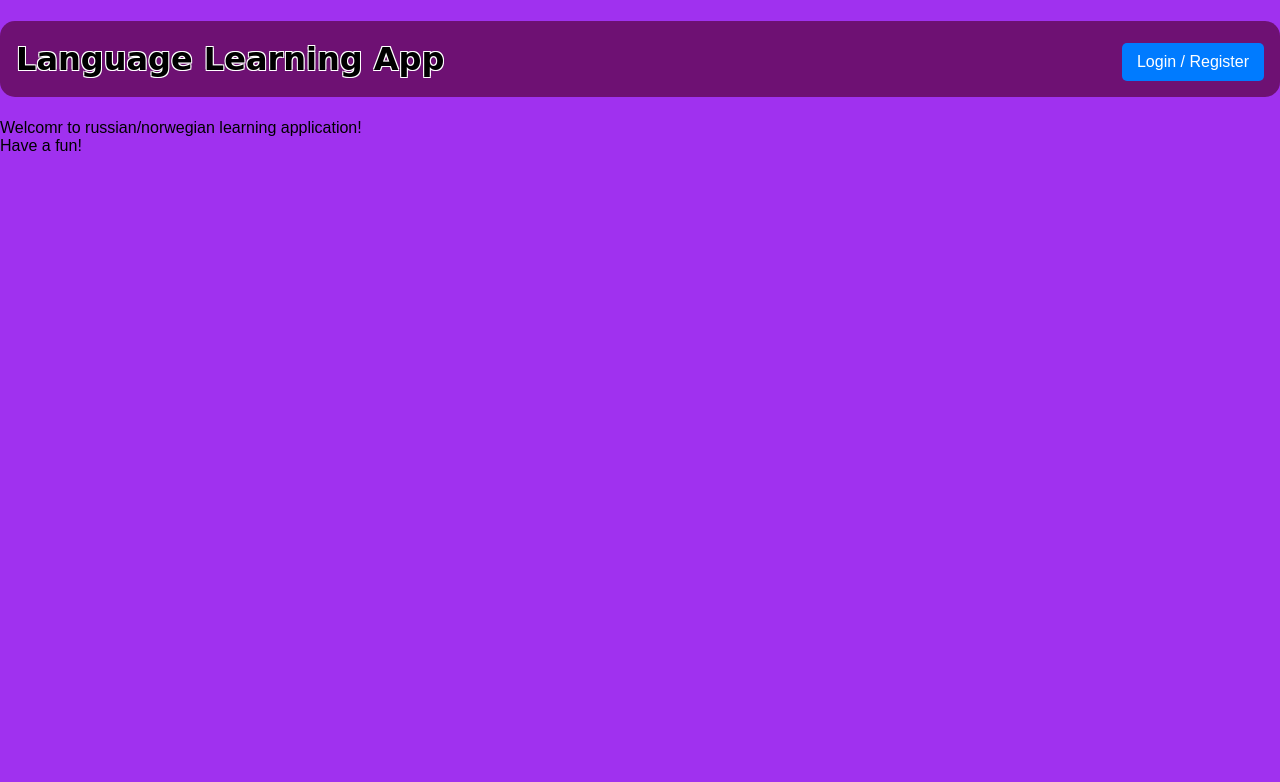
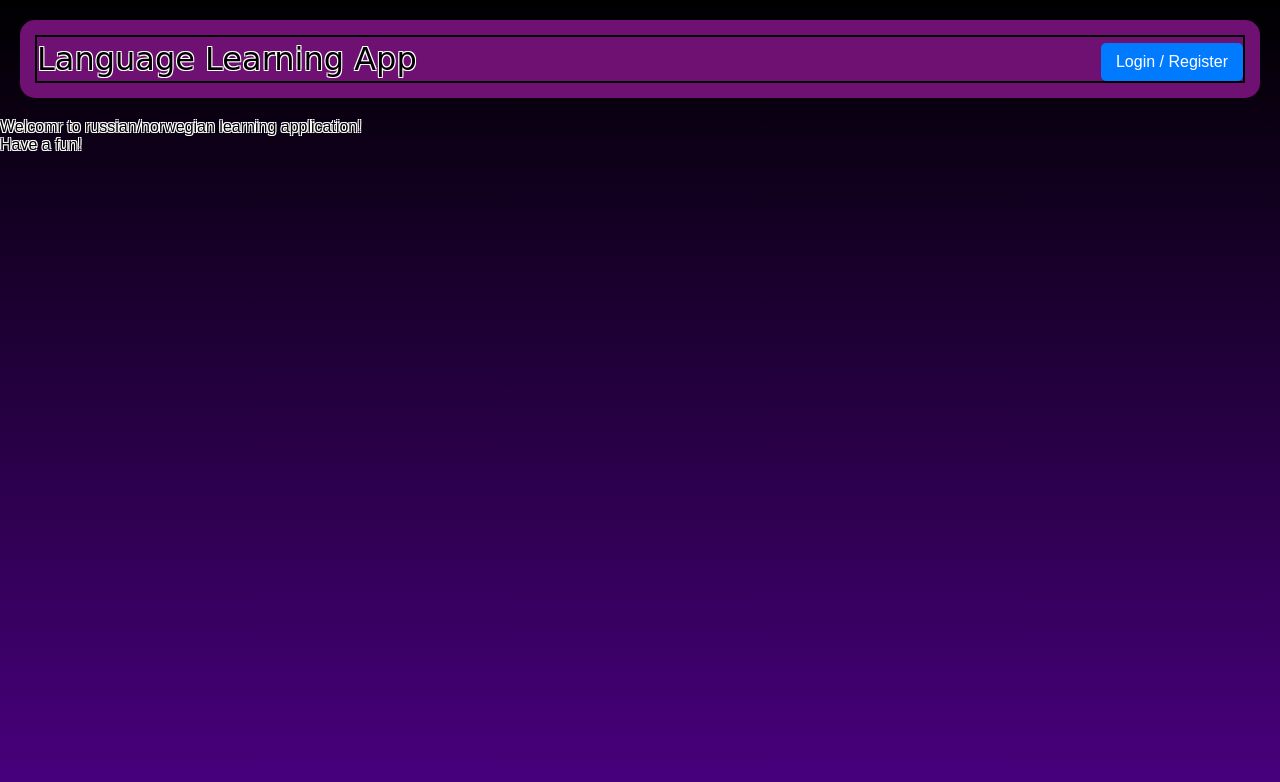
Before and after one commit to IkayImonoko/LangugeLearningApp, a React (Create React App) app in the folder language-learning-frontend/: page / in a window 1280 px wide. Shown: the top 782 px of the page. Built offline with nearby package versions, Linux system fonts and the light colour scheme.

Commit message:
changed some style

```diff
--- a/language-learning-frontend/src/App.css
+++ b/language-learning-frontend/src/App.css
@@ -1,26 +1,46 @@
+/*html {
+  height: 100%;
+}*/
+
 body {
+  height: 100vh;
   font-family: Arial, sans-serif;
   margin: 0;
   padding: 0;
-  background-color: rgb(160, 49, 239);
+  background: linear-gradient(to bottom, black, indigo);
 }
+.topbarcont{
+  background-color: #6e1173;
+  border-radius: 15px;
+  margin: 20px;
+  padding: 15px;
 
-h1 {
-  display: flex;
+}
+.topbar {
+  /*display: flex;*/
   justify-content: space-between; /* Раздвигает элементы */
   align-items: center; /* Выравнивает элементы по вертикали */
-  background-color: #6e1173;
+
   color: rgb(0, 0, 0);
-  padding: 1rem;
-  /*padding: 20px; /* Отступы внутри заголовка */
-      border-radius: 15px; /* Скруглённые углы */
+  border: 2px, solid, black;
+
       text-shadow:
         -1px -1px 0 white, /* Верхний левый */
         1px -1px 0 white,  /* Верхний правый */
         -1px 1px 0 white,  /* Нижний левый */
         1px 1px 0 white;   /* Нижний правый */
+        font-size: xx-large;
       font-family: 'Arial Rounded MT Bold', 'Comic Sans MS', sans-serif; /* Скруглённый шрифт */
       /*display: inline-block; /* Чтобы фон обтекал текст */
+}
+
+.greetings{
+  text-shadow:
+  -1px -1px 0 white, /* Верхний левый */
+  1px -1px 0 white,  /* Верхний правый */
+  -1px 1px 0 white,  /* Нижний левый */
+  1px 1px 0 white;   /* Нижний правый */
+
 }
 
 ul {
--- a/language-learning-frontend/src/components/TopBar.js
+++ b/language-learning-frontend/src/components/TopBar.js
@@ -8,8 +8,8 @@ const TopBar = () => {
 
     return(
 
-        <header>
-        <h1 className="topbar">Language Learning App
+        <div className = "topbarcont">
+        <div className="topbar">Language Learning App
         {currentUser ? (
             <>
             <span> Welcome, {currentUser.username} </span>
@@ -20,8 +20,8 @@ const TopBar = () => {
             <button className="login-button">Login / Register</button>
           </Link>
         )}
-        </h1>
-    </header>
+        </div>
+        </div>
     );
 };
 export default TopBar;
--- a/language-learning-frontend/src/pages/MainPage.js
+++ b/language-learning-frontend/src/pages/MainPage.js
@@ -7,7 +7,7 @@ function MainPage() {
     return(
     <>
     <TopBar/>
-    <p>Welcomr to russian/norwegian learning application!
+    <p className='greetings'>Welcomr to russian/norwegian learning application!
         <br/>Have a fun!
     </p>
     </>
```
